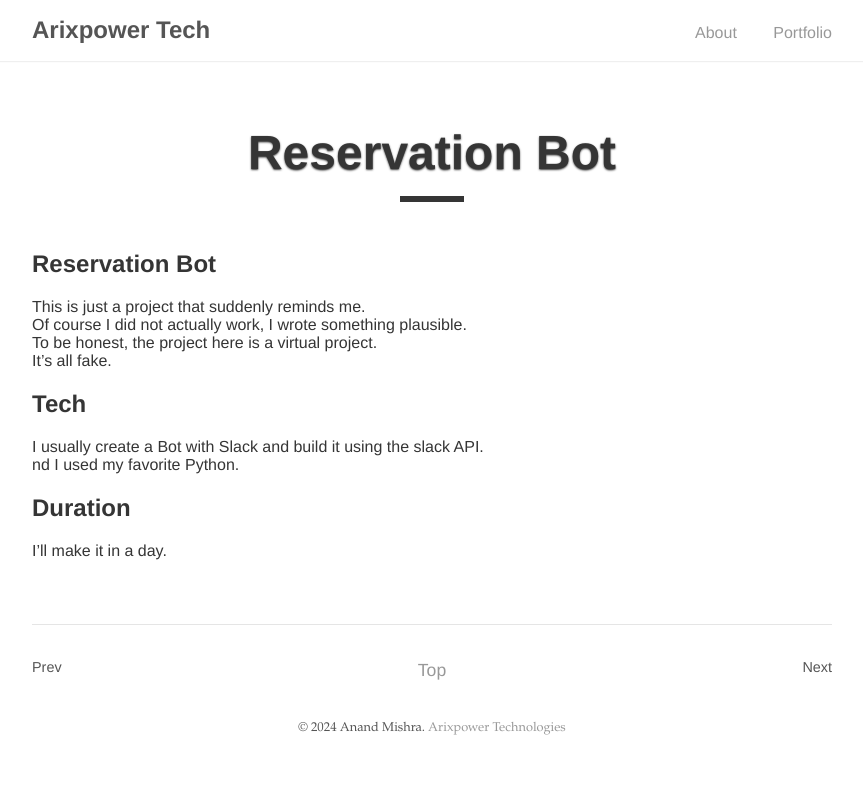
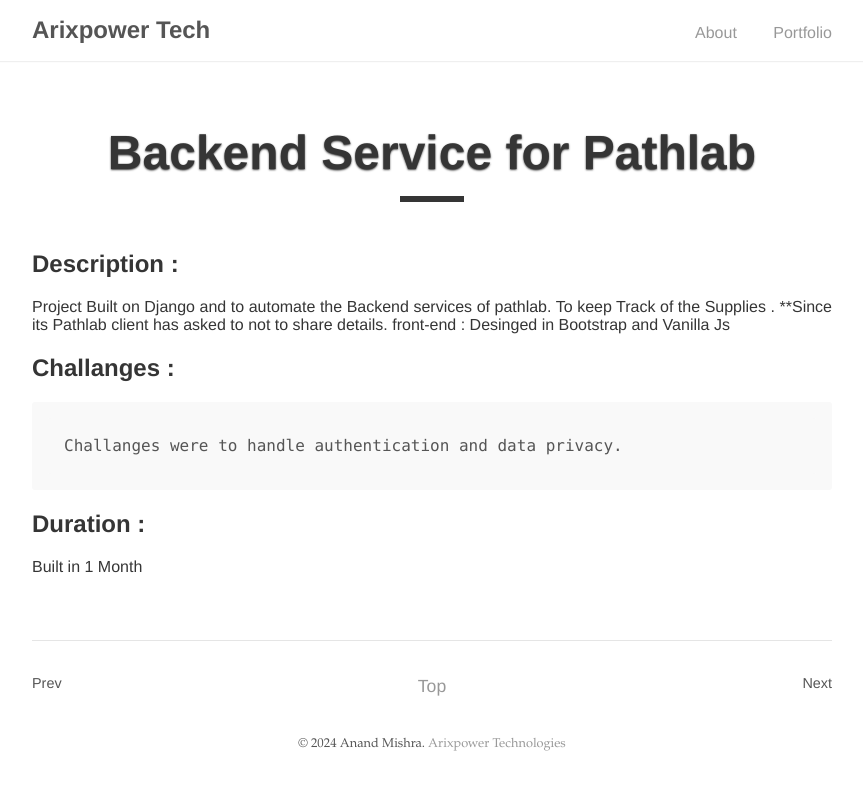
Before and after one commit to arixcod/portfolio1, a Jekyll site: the page built from _posts/2017-12-14-reservation-bot.md, in a window 1280 px wide. Shown: the top 790 px of the page, without its empty margins (208-1071 px from the left). Built offline with Jekyll 4.4.1, drawn with Linux system fonts in a browser that asks for light colours.

Commit message:
first commit

```diff
--- a/_posts/2017-12-14-reservation-bot.md
+++ b/_posts/2017-12-14-reservation-bot.md
@@ -1,22 +1,22 @@
 ---
 layout: post
-title:  "Reservation Bot"
-info: "Restaurant Reservation Bot"
-tech: "Python, Slack API"
-type: B Company
+title:  "Backend Service for Pathlab"
+info: "Backend Service for Pathlab"
+tech: "Django, Django Rest API"
+type: info
 ---
 
-## Reservation Bot
-This is just a project that suddenly reminds me.
-Of course I did not actually work, I wrote something plausible.
-To be honest, the project here is a virtual project.
-It's all fake.
+## Description :
+Project Built on Django and to automate the Backend services of pathlab.
+    To keep Track of the Supplies .
+**Since its Pathlab client has asked to not to share details.
+front-end : Desinged in Bootstrap and Vanilla Js
+
+## Challanges :
+
+    Challanges were to handle authentication and data privacy.
 
 
-## Tech
-I usually create a Bot with Slack and build it using the slack API.
-nd I used my favorite Python.
 
-
-## Duration
-I'll make it in a day.
+## Duration :
+ Built in 1 Month
```
Also changed, not shown: _posts/2017-05-01-toy-project.md (deleted, +0 -23 lines), _posts/2017-08-21-toy-project-1.md (+15 -10 lines), _posts/2017-10-11-create-github.md (+14 -8 lines), index.md (+6 -0 lines).
